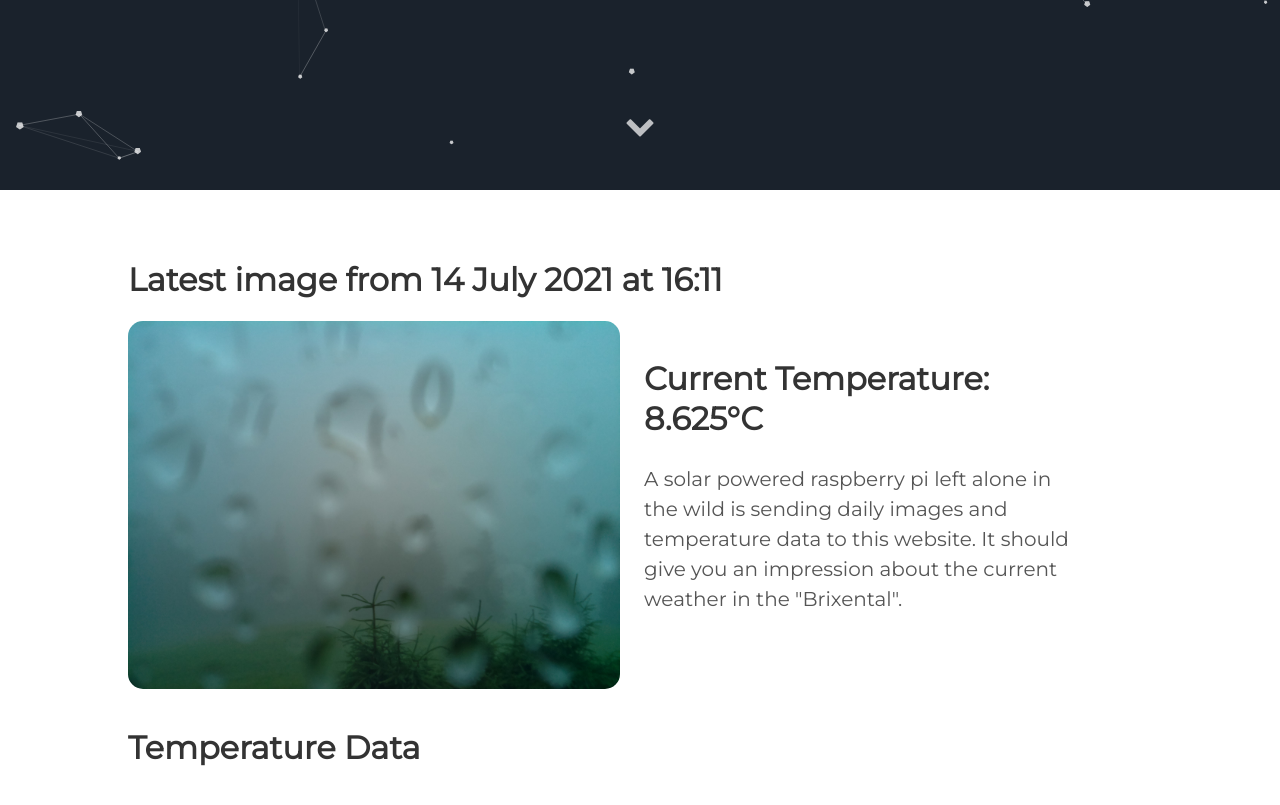
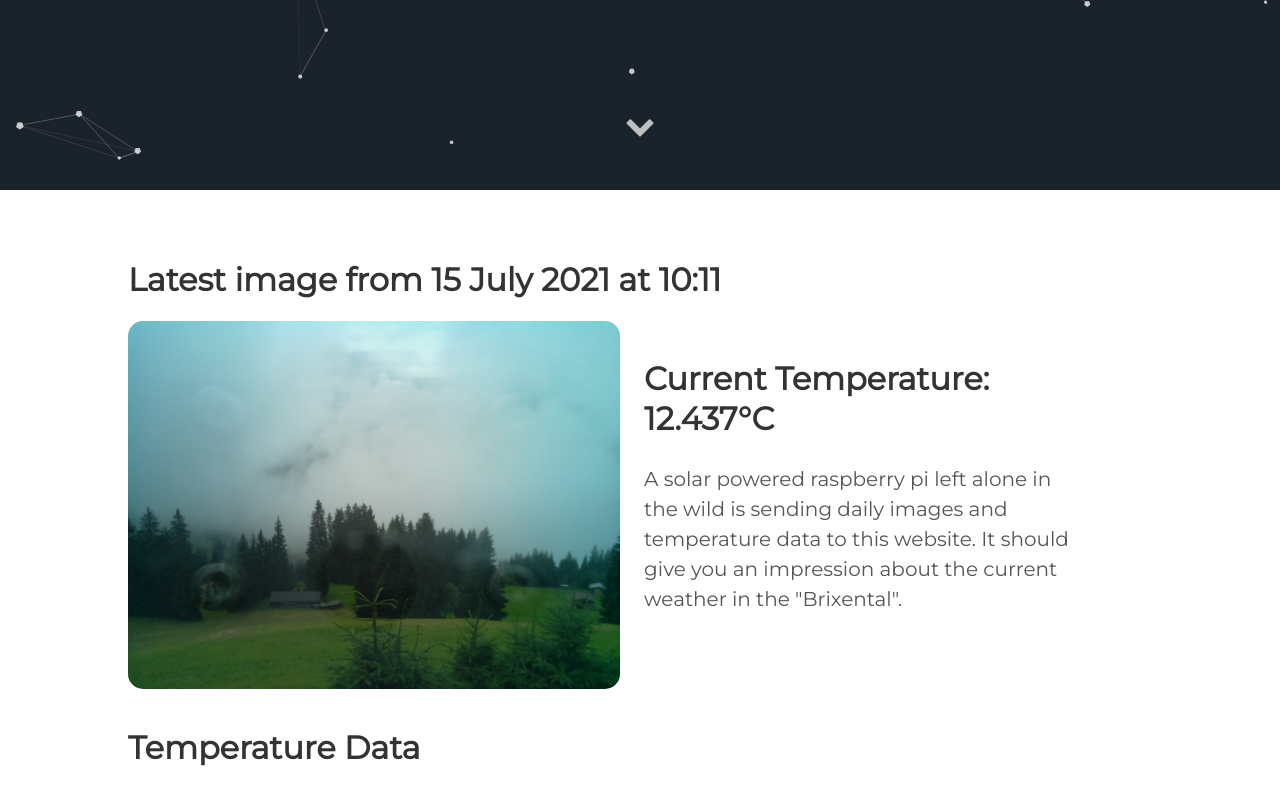
Before and after one commit to vektorious/vektorious.github.io, a Jekyll site: the page built from resources/huette.md, in a window 1280 px wide and 900 px high, scrolled down 710 px. Shown: the top 805 px of the window. Built offline with Jekyll 4.4.1, drawn with Linux system fonts in a browser that asks for light colours.

Commit message:
I'm a bot beep boop

```diff
--- a/resources/huette.md
+++ b/resources/huette.md
@@ -6,13 +6,13 @@ image: '/assets/img/'
 description: 'Live image from the Austrian alps'
 twitter_text: ' '
 ---
-## Latest image from 14 July 2021 at 16:11
+## Latest image from 15 July 2021 at 10:11
 <div class="huette">
   <div class="huette-image">
     <img src="{{ "/assets/img/huette.jpg" | prepend: site.baseurl }}">
   </div>
   <div class="huette-text">
-        <h2>Current Temperature: 8.625°C</h2>
+        <h2>Current Temperature: 12.437°C</h2>
         <p>A solar powered raspberry pi left alone in the wild is sending daily images and temperature data to this website. It should give you an impression about the current weather in the "Brixental".</p>
 
   </div>
```
Also changed, not shown: rpi-script/2021-07-15_101033.txt (renamed from rpi-script/2021-07-14_161030.txt, +6 -5 lines), rpi-script/huette.md (+2 -2 lines), assets/img/huette.jpg, assets/img/temp_plot.png, rpi-script/temp_plot.png, 1 other file.
